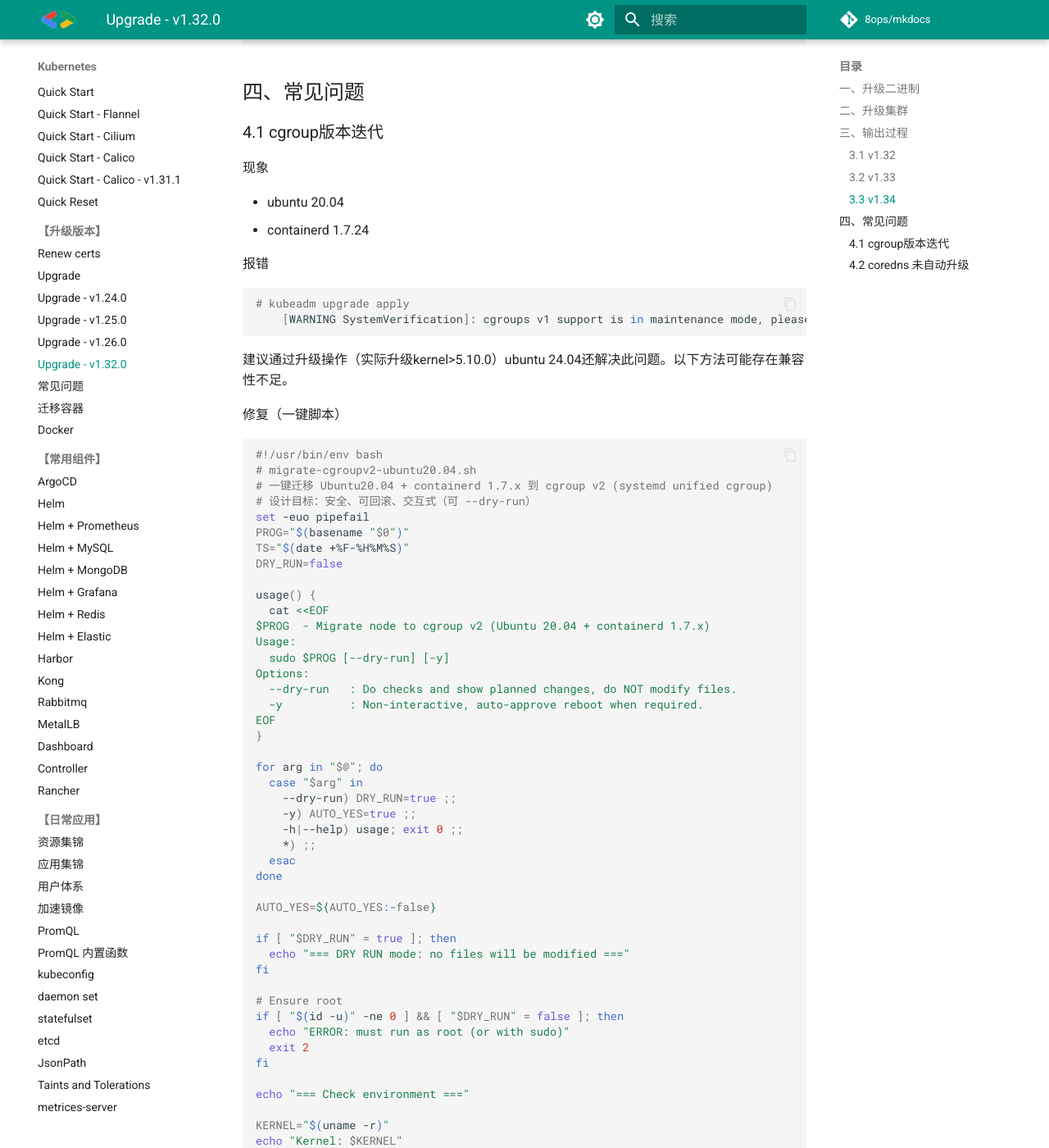
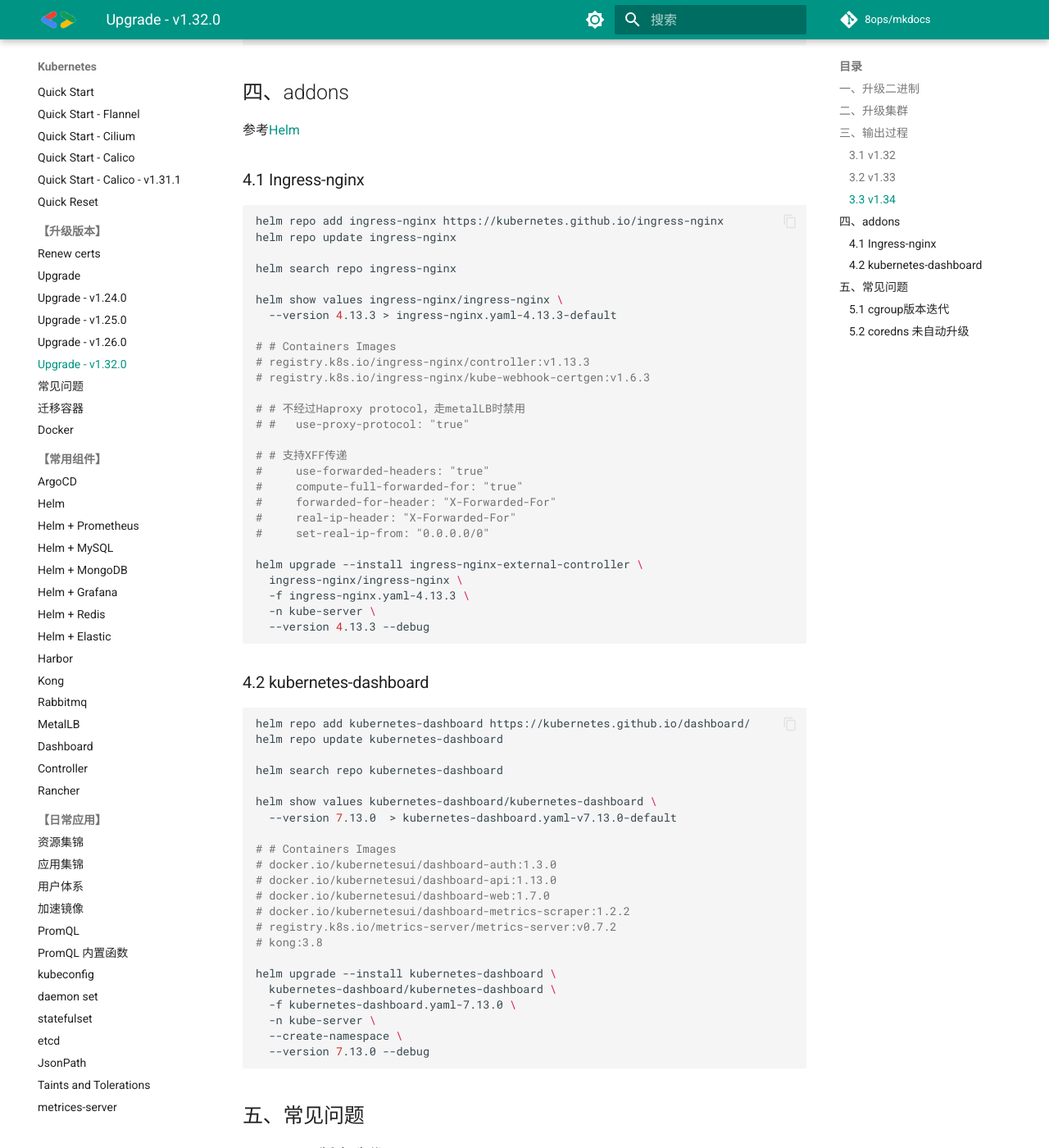
Before and after one commit to 8ops/mkdocs, an MkDocs documentation site: the page built from docs/kubernetes/06-cluster-upgrade-1.32.md, in a window 1280 px wide and 1400 px high, scrolled down 14611 px. Shown: the whole window at 82% size. Built offline with MkDocs 1.6.1 and Material for MkDocs 9.7.7, drawn with Linux system fonts in a browser that asks for light colours; comment, search, counter and statistics services are not loaded; some of the changed text lies outside the part shown.

Commit message:
upgrade addons

````diff
--- a/docs/kubernetes/06-cluster-upgrade-1.32.md
+++ b/docs/kubernetes/06-cluster-upgrade-1.32.md
@@ -776,9 +776,80 @@ W1021 17:12:34.221411 1036588 postupgrade.go:116] Using temporary directory /etc
 
 
 
-## 四、常见问题
+## 四、addons
 
-### 4.1 cgroup版本迭代
+参考[Helm](05-helm.md)
+
+### 4.1 Ingress-nginx
+
+```bash
+helm repo add ingress-nginx https://kubernetes.github.io/ingress-nginx
+helm repo update ingress-nginx
+
+helm search repo ingress-nginx
+
+helm show values ingress-nginx/ingress-nginx \
+  --version 4.13.3 > ingress-nginx.yaml-4.13.3-default
+
+# # Containers Images
+# registry.k8s.io/ingress-nginx/controller:v1.13.3
+# registry.k8s.io/ingress-nginx/kube-webhook-certgen:v1.6.3
+
+# # 不经过Haproxy protocol，走metalLB时禁用
+# #   use-proxy-protocol: "true"
+
+# # 支持XFF传递
+#     use-forwarded-headers: "true"
+#     compute-full-forwarded-for: "true"
+#     forwarded-for-header: "X-Forwarded-For"
+#     real-ip-header: "X-Forwarded-For"
+#     set-real-ip-from: "0.0.0.0/0"
+
+helm upgrade --install ingress-nginx-external-controller \
+  ingress-nginx/ingress-nginx \
+  -f ingress-nginx.yaml-4.13.3 \
+  -n kube-server \
+  --version 4.13.3 --debug
+
+
+
+```
+
+
+
+### 4.2 kubernetes-dashboard
+
+```bash
+helm repo add kubernetes-dashboard https://kubernetes.github.io/dashboard/
+helm repo update kubernetes-dashboard
+
+helm search repo kubernetes-dashboard
+
+helm show values kubernetes-dashboard/kubernetes-dashboard \
+  --version 7.13.0  > kubernetes-dashboard.yaml-v7.13.0-default
+
+# # Containers Images
+# docker.io/kubernetesui/dashboard-auth:1.3.0
+# docker.io/kubernetesui/dashboard-api:1.13.0
+# docker.io/kubernetesui/dashboard-web:1.7.0
+# docker.io/kubernetesui/dashboard-metrics-scraper:1.2.2
+# registry.k8s.io/metrics-server/metrics-server:v0.7.2
+# kong:3.8
+
+helm upgrade --install kubernetes-dashboard \
+  kubernetes-dashboard/kubernetes-dashboard \
+  -f kubernetes-dashboard.yaml-7.13.0 \
+  -n kube-server \
+  --create-namespace \
+  --version 7.13.0 --debug
+
+```
+
+
+
+## 五、常见问题
+
+### 5.1 cgroup版本迭代
 
 现象
 
@@ -1081,7 +1152,7 @@ journalctl -u kubelet -n 200 --no-pager
 
 ```
 
-### 4.2 coredns 未自动升级
+### 5.2 coredns 未自动升级
 
 ```bash
 root@K-KUBE-LAB-01:/opt/kubernetes# kubectl -n kube-system get cm kubeadm-config -o yaml
````
Also changed, not shown: docs/kubernetes/05-helm.md (+69 -58 lines).
